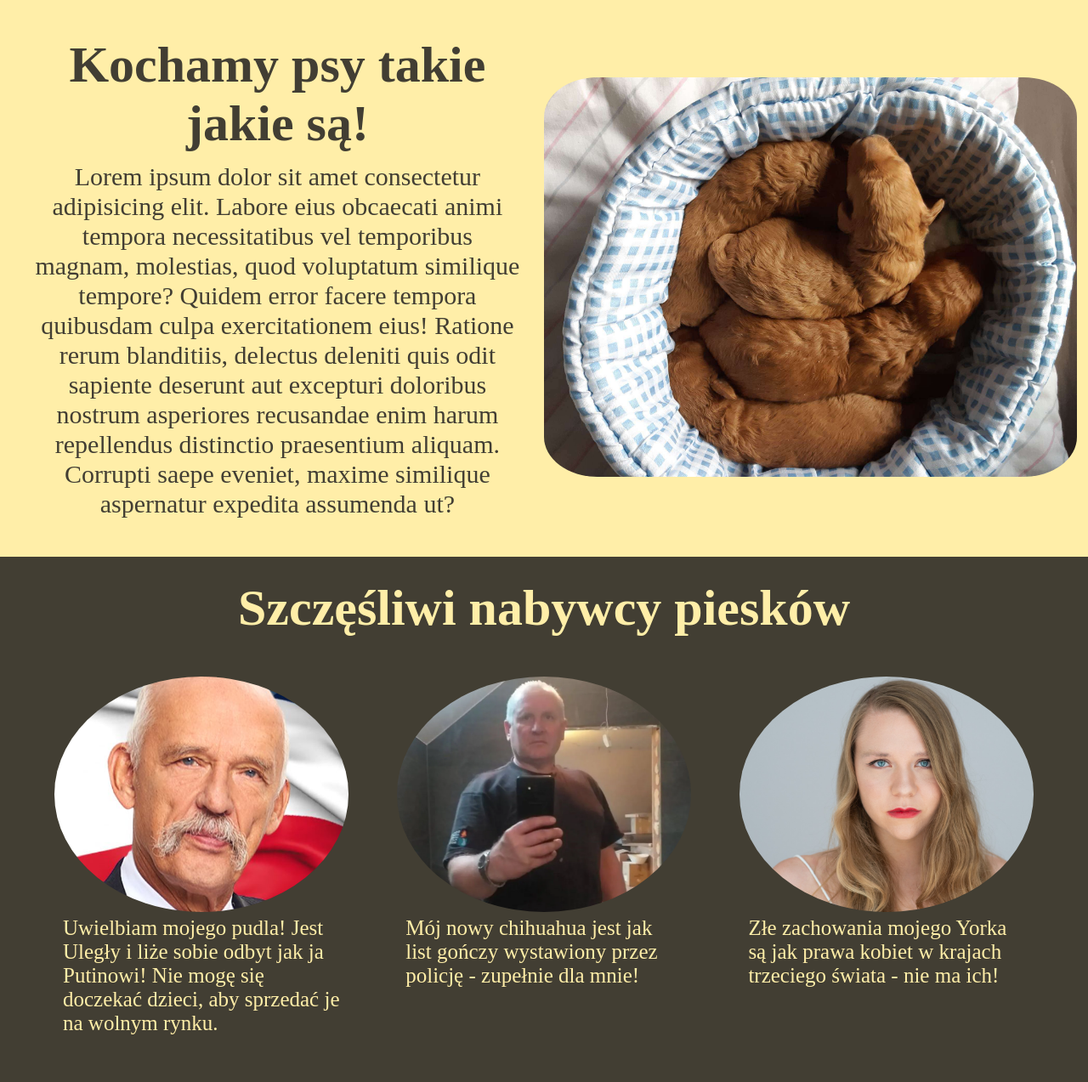
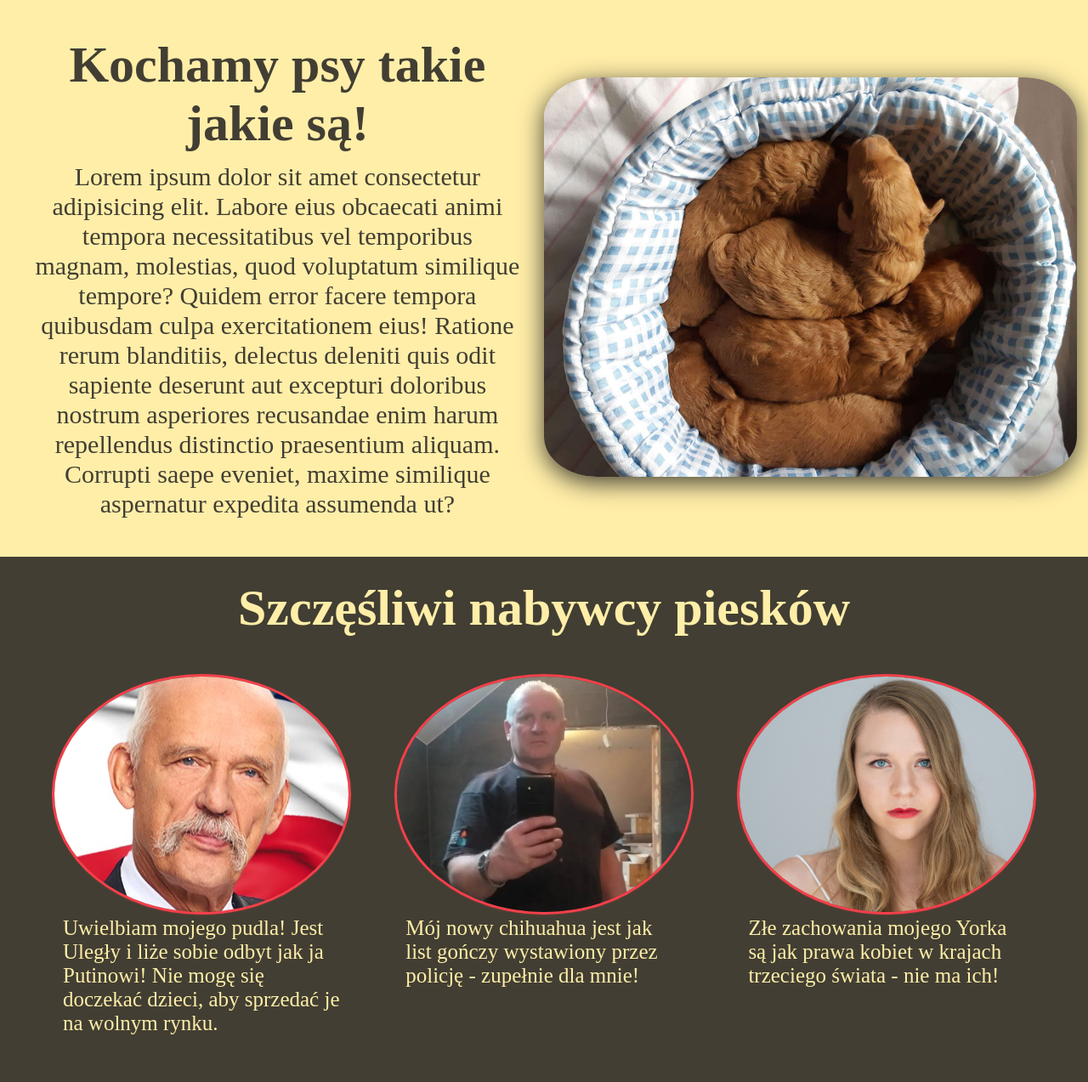
Before and after one commit to Reiv21/Reiv21.github.io, a plain HTML site: page index.html in a window 1280 px wide. Shown: the part 2235-3508 px from the top of the page at 85% size. Drawn offline with Linux system fonts and the light colour scheme.

Commit message:
update 2

```diff
--- a/style.css
+++ b/style.css
@@ -154,7 +154,7 @@ main > div {
     align-items: center;
 }
 .zdjecie_z_tekstem img {
-    border-radius: 10%;
+    box-shadow: var(--color2) 0px 7px 29px 0px;    border-radius: 10%;
     width: 50%;
 }
 .zdjecie_z_tekstem h2 {
@@ -201,7 +201,7 @@ main > div {
     height: 0.5vh;
 }
 .opinie img{
-    width: 100%;
+    box-shadow: var(--color4) 0px 1px 4px, var(--color4) 0px 0px 0px 3px;    width: 100%;
     object-fit: cover;
     height: 100%;
     border-radius: 50%;
```
Also changed, not shown: galeria.html (+1 -0 lines).
